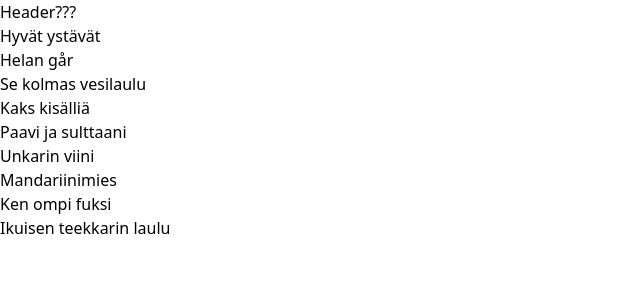
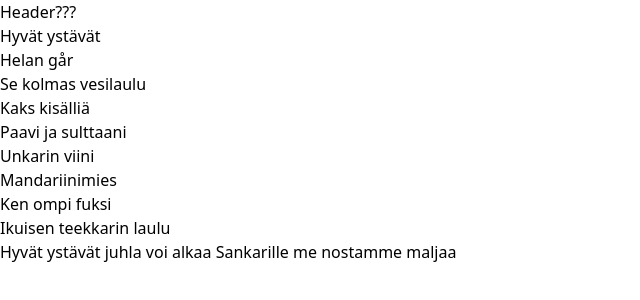
Before and after one commit to Tietokilta/lasygeneraattori, a Next.js app: page / in a window 1280 px wide. Shown: the top 300 px of the page, without its empty margins (0-640 px from the left). Built offline with nearby package versions, Linux system fonts and the light colour scheme.

Commit message:
Add LyricsBox component

```diff
--- /dev/null
+++ b/src/app/components/LyricsBox.tsx
@@ -0,0 +1,9 @@
+const LyricsBox = () => {
+  return (
+    <div className="border border-black w-80 h-80">
+      Hyvät ystävät juhla voi alkaa Sankarille me nostamme maljaa
+    </div>
+  );
+};
+
+export default LyricsBox;
--- a/src/app/page.tsx
+++ b/src/app/page.tsx
@@ -1,4 +1,5 @@
 import Header from "./components/Header";
+import LyricsBox from "./components/LyricsBox";
 import SongList from "./components/SongList";
 
 export default function Home() {
@@ -6,6 +7,7 @@
     <div>
       <Header />
       <SongList />
+      <LyricsBox />
     </div>
   );
 }
```
